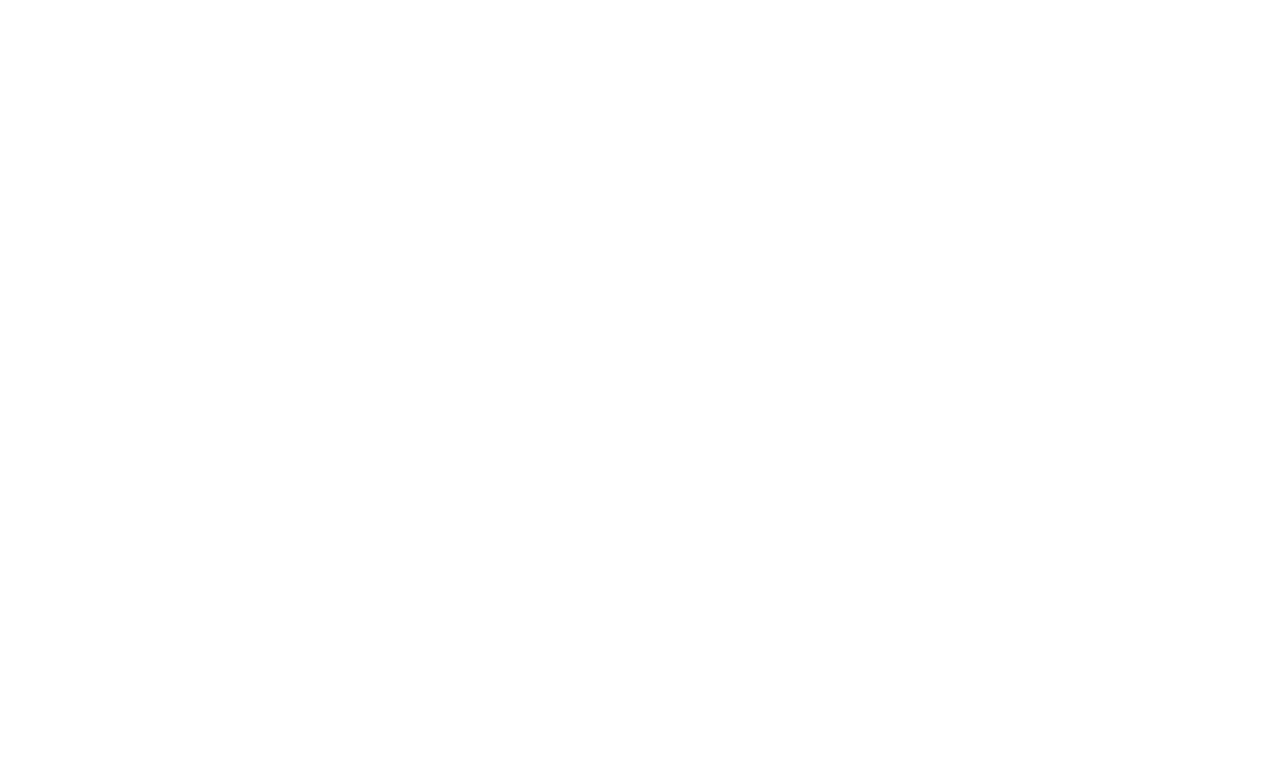
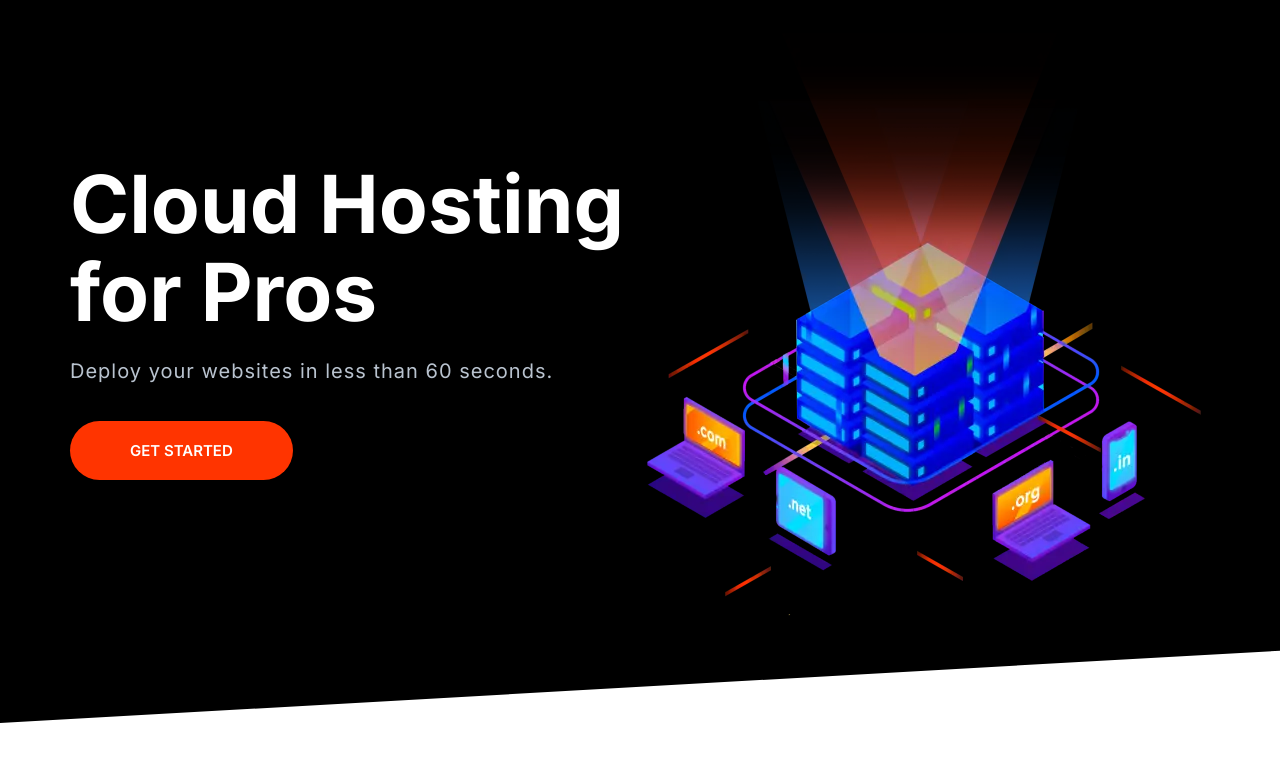
Before and after one commit to pixelzee3/Moshify, a website: page public/index.html in a window 1280 px wide. Drawn offline with Linux system fonts and the light colour scheme.

Commit message:
Optimize images in banner.

```diff
--- a/public/index.html
+++ b/public/index.html
@@ -15,5 +15,29 @@
         <link rel="stylesheet" href="css/styles.css" />
     </head>
     <body>
+        <section class="block block--dark block--skewed-left hero">
+            <div class="container grid grid--1x2">
+                <header class="block__header hero__content">
+                    <h1 class="block__heading">Cloud Hosting for Pros</h1>
+                    <p class="hero__tagline">
+                        Deploy your websites in less than 60 seconds.
+                    </p>
+                    <a href="" class="btn btn--accent btn--stretched"
+                        >Get Started</a
+                    >
+                </header>
+                <picture>
+                    <source
+                        type="image/webp"
+                        srcset="images/banner.webp 1x, images/banner@2x.webp 2x"
+                    />
+                    <source
+                        type="image/png"
+                        srcset="images/banner.png 1x, images/banner@2x.png 2x"
+                    />
+                    <img src="images/banner.png" alt="" class="hero__image" />
+                </picture>
+            </div>
+        </section>
     </body>
 </html>
```
Also changed, not shown: components/hero.html (+17 -3 lines), public/images/banner.png, public/images/banner.webp (added), public/images/banner@2x.png (added), public/images/banner@2x.webp (added).
